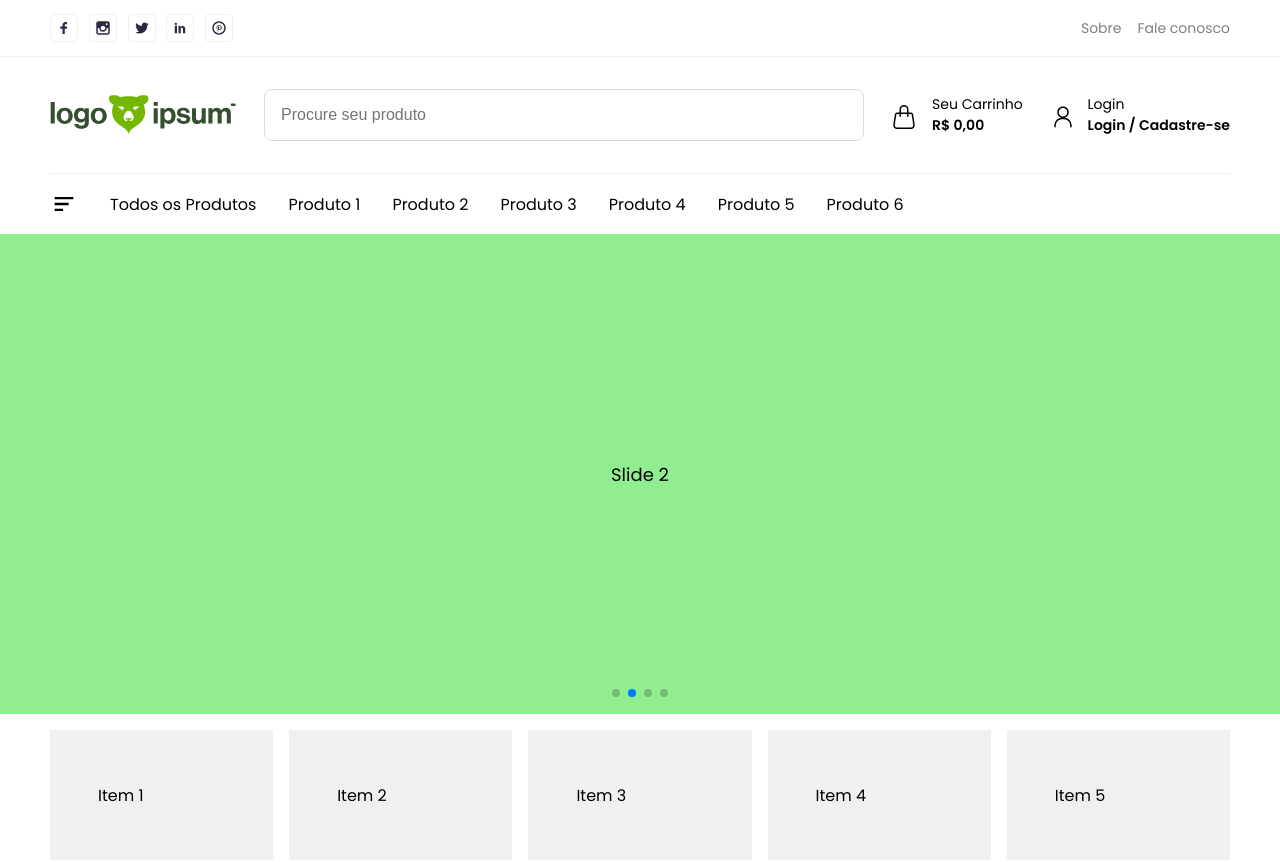
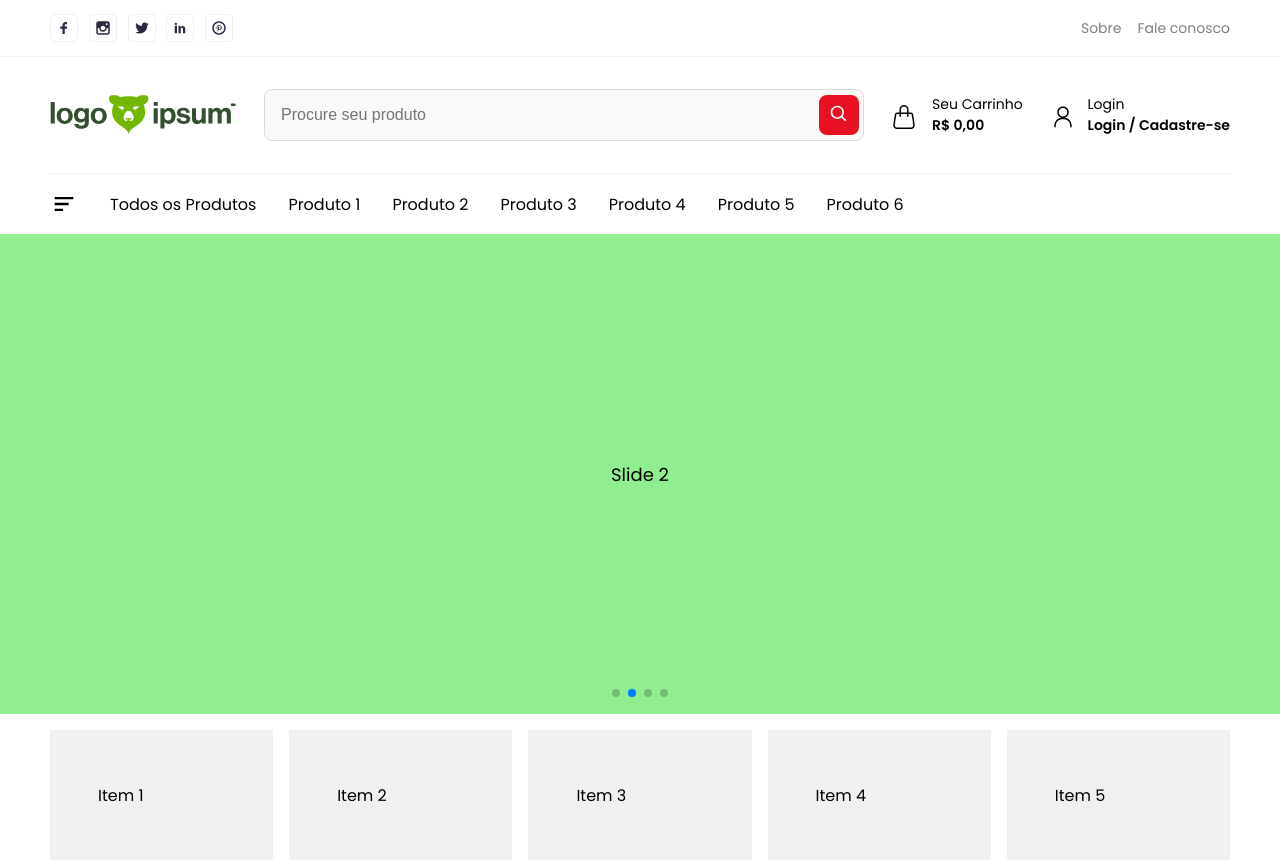
Before and after one commit to rodrigosantosdev/ecommerce-app, a Next.js app: page / in a window 1280 px wide. Shown: the top 862 px of the page. Built offline with nearby package versions, Linux system fonts and the light colour scheme.

Commit message:
adjust style

```diff
--- a/src/components/Search/style.ts
+++ b/src/components/Search/style.ts
@@ -12,7 +12,7 @@ export const SearchContainer = styled.div`
     border: 1px solid var(--border-color);
     border-radius: 8px;
     font-size: 1rem;
-    background-color: var(--graylight);
+    background-color: var(--gray100);
 
   }
 `
@@ -21,16 +21,16 @@ export const BaseButton = styled.button`
   width: 40px;
   height: 40px;
   border-radius: 8px;
-  background-color: var(--base-color);
+  background-color: var(--red);
   color: white;
   cursor: pointer;
-  transition: all 1s ease-out;
+  transition: all 1s;
 
   position: absolute;
   top: 6px;
   right: 5px;
 
   &:hover {
-    background-color: var(--base-color-dark);
+    background-color: var(--base-dark);
   }
 `
```
